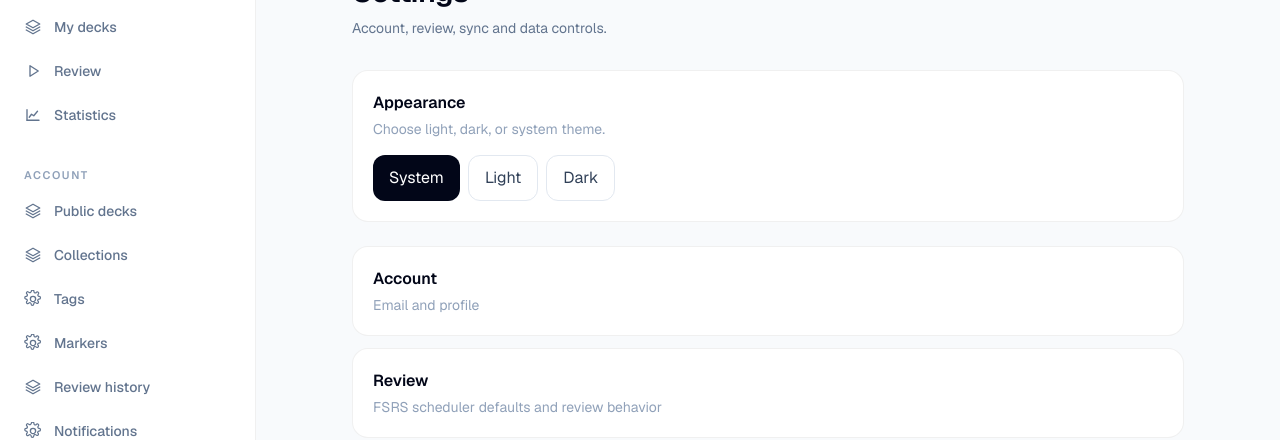
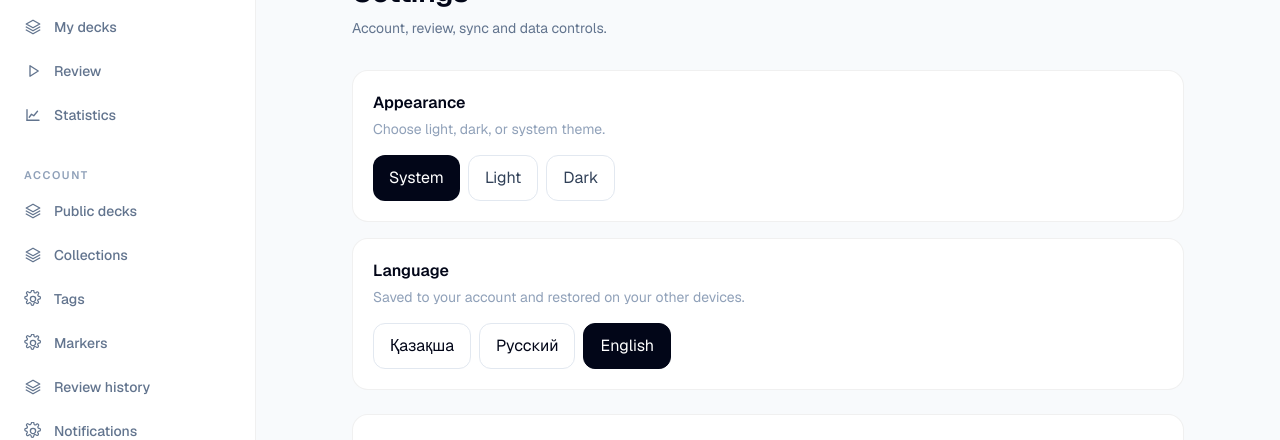
Before and after one commit to Dinislam2009/shyraq, a Next.js app: page /settings in a window 1280 px wide. Shown: the part 154-594 px from the top of the page. Built offline with nearby package versions, Linux system fonts and the light colour scheme; no server answers.

Commit message:
feat: expose persistent language preferences

```diff
--- a/src/app/settings/page.tsx
+++ b/src/app/settings/page.tsx
@@ -3,8 +3,9 @@ import {AppShell} from "@/components/app-shell";
 import {signOut} from "@/app/signout/actions";
 import {AccountDangerZone} from "@/components/account-danger-zone";
 import {ThemeSettings} from "@/components/theme-settings";
+import {LanguageSettings} from "@/components/language-settings";
 
 export default function SettingsPage(){
- return <AppShell><div className="mx-auto max-w-4xl px-5 py-8 sm:px-8"><p className="text-sm text-slate-400">Account</p><h1 className="mt-1 text-3xl font-semibold tracking-tight">Settings</h1><p className="mt-2 text-sm text-slate-500">Account, review, sync and data controls.</p><div className="mt-8"><ThemeSettings/></div><div className="mt-6 space-y-3"><Setting title="Account" text="Email and profile"/><Setting title="Review" text="FSRS scheduler defaults and review behavior"/><Setting title="Sync" text="Offline changes and device synchronization"/><Link href="/export" className="block rounded-2xl border border-black/[0.06] bg-white p-5 hover:bg-slate-50 dark:border-white/10 dark:bg-slate-900 dark:hover:bg-slate-800"><p className="font-semibold">Data portability</p><p className="mt-1 text-sm text-slate-400">Import, export and backups</p></Link></div><AccountDangerZone/><form action={signOut} className="mt-8"><button className="rounded-xl border border-slate-200 bg-white px-4 py-2.5 text-sm font-semibold dark:border-white/10 dark:bg-slate-900">Sign out</button></form></div></AppShell>;
+ return <AppShell><div className="mx-auto max-w-4xl px-5 py-8 sm:px-8"><p className="text-sm text-slate-400">Account</p><h1 className="mt-1 text-3xl font-semibold tracking-tight">Settings</h1><p className="mt-2 text-sm text-slate-500">Account, review, sync and data controls.</p><div className="mt-8 space-y-4"><ThemeSettings/><LanguageSettings/></div><div className="mt-6 space-y-3"><Setting title="Account" text="Email and profile"/><Setting title="Review" text="FSRS scheduler defaults and review behavior"/><Setting title="Sync" text="Offline changes and device synchronization"/><Link href="/export" className="block rounded-2xl border border-black/[0.06] bg-white p-5 hover:bg-slate-50 dark:border-white/10 dark:bg-slate-900 dark:hover:bg-slate-800"><p className="font-semibold">Data portability</p><p className="mt-1 text-sm text-slate-400">Import, export and backups</p></Link></div><AccountDangerZone/><form action={signOut} className="mt-8"><button className="rounded-xl border border-slate-200 bg-white px-4 py-2.5 text-sm font-semibold dark:border-white/10 dark:bg-slate-900">Sign out</button></form></div></AppShell>;
 }
 function Setting({title,text}:{title:string;text:string}){return <div className="rounded-2xl border border-black/[0.06] bg-white p-5 dark:border-white/10 dark:bg-slate-900"><p className="font-semibold">{title}</p><p className="mt-1 text-sm text-slate-400">{text}</p></div>}
```
